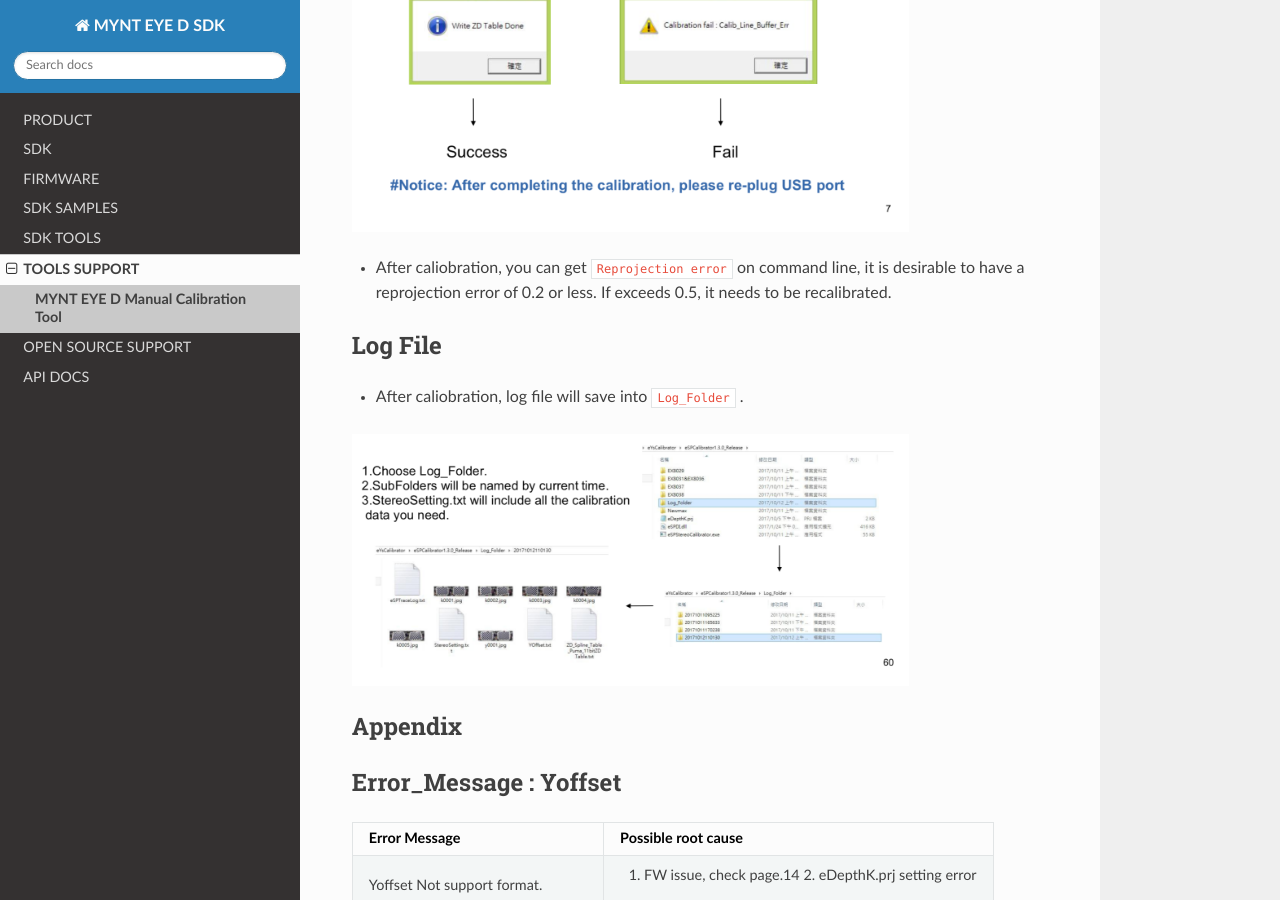
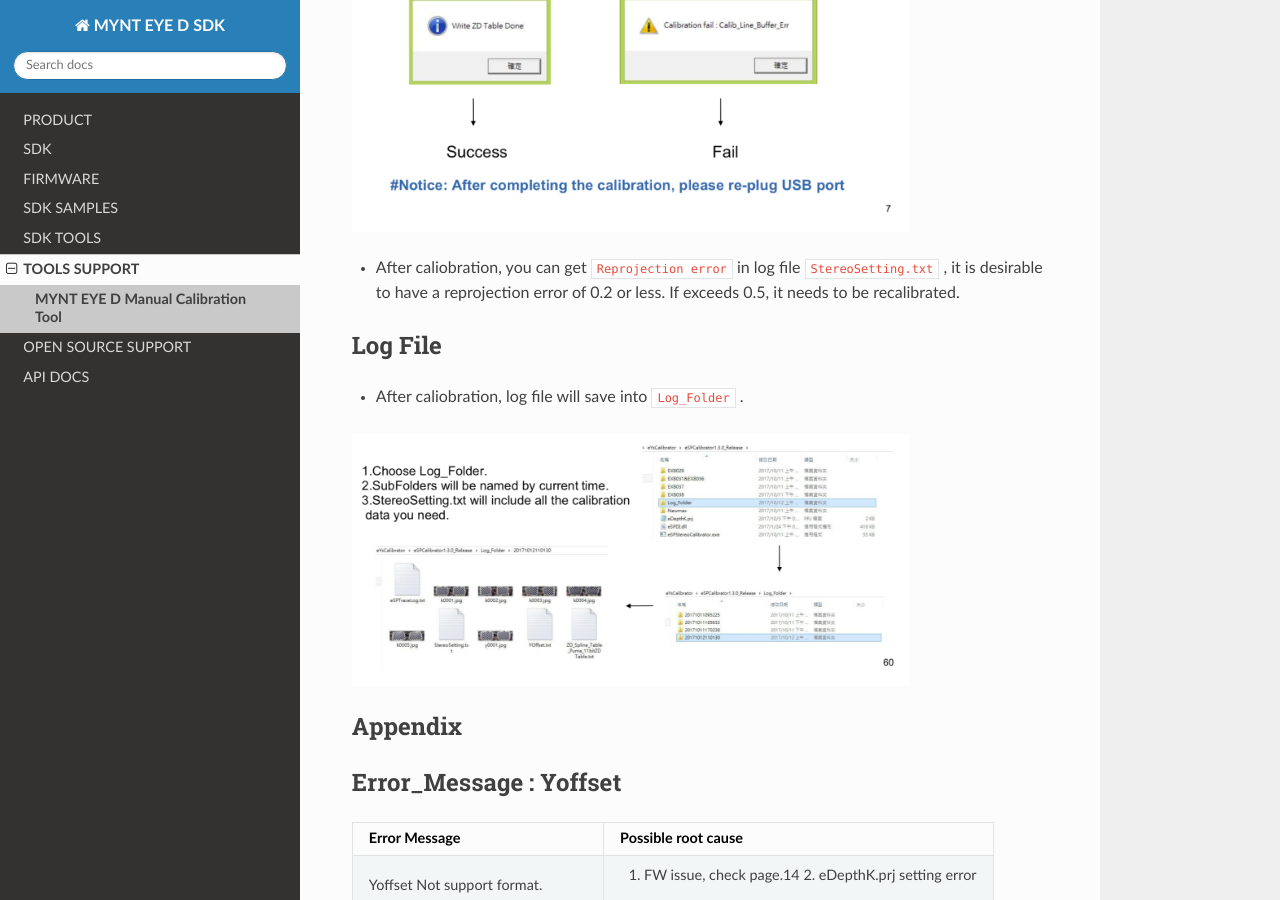
Before and after one commit to slightech/MYNT-EYE-D-SDK, a Sphinx documentation site: the page built from docs/tools/calibration_tool.rst, in a window 1280 px wide and 900 px high, scrolled down 2548 px. Built offline with Sphinx 7.4.7 and the Read the Docs theme 2.0.0, drawn with Linux system fonts in a browser that asks for light colours; pages that are not in the unit, such as notebooks, are missing from menus.

Commit message:
docs(*)：update

```diff
--- a/docs/tools/calibration_tool.rst
+++ b/docs/tools/calibration_tool.rst
@@ -87,7 +87,7 @@ Calibration Result
 .. image:: ../images/calibration003.png
    :width: 80%
 
-* After caliobration, you can get ``Reprojection error`` on command line, it is desirable to have a reprojection error of 0.2 or less.  If exceeds 0.5, it needs to be recalibrated.
+* After caliobration, you can get ``Reprojection error`` in log file ``StereoSetting.txt`` , it is desirable to have a reprojection error of 0.2 or less.  If exceeds 0.5, it needs to be recalibrated.
 
 Log File
 -------
```
